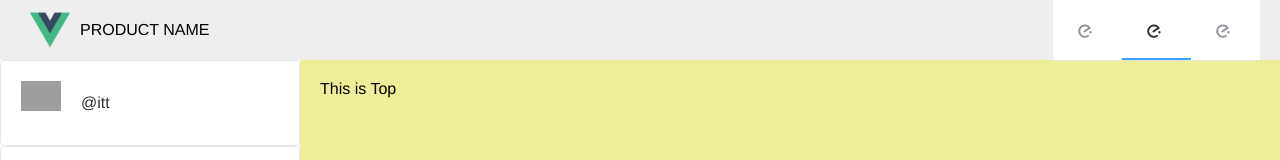
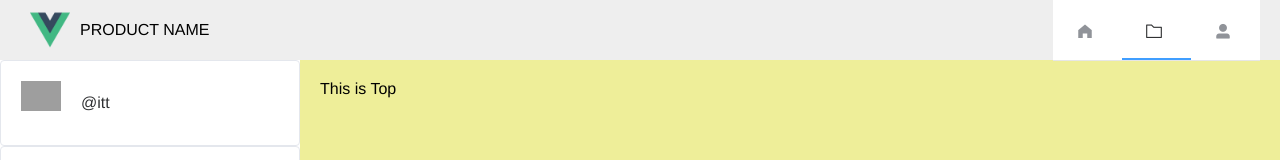
Before and after one commit to traP-jp/qtunes-frontend, a Vue app: page / in a window 1280 px wide. Shown: the top 160 px of the page. Built offline with nearby package versions, Linux system fonts and the light colour scheme; grey boxes are pictures that could not be loaded.

Commit message:
再修正

```diff
--- a/src/components/MenuIcon.vue
+++ b/src/components/MenuIcon.vue
@@ -1,5 +1,5 @@
 <template>
-  <el-menu-item :index="`${ind}`" :route="`${link}`">
+  <el-menu-item :index="`${ind}`" router="true" :route="`${link}`">
     <el-tooltip
       effect="dark"
       placement="bottom"
--- a/src/layout/component/LayoutHeader.vue
+++ b/src/layout/component/LayoutHeader.vue
@@ -6,17 +6,12 @@
         PRODUCT NAME
       </el-row>
     </div>
-    <!-- TODO: link修正 -->
+    <!-- TODO: link, icon msg修正 -->
     <div class="right-content">
       <el-menu mode="horizontal" :default-active="activePath()">
-        <MenuIcon msg="index 1" icon="el-icon-eleme" link="/" :ind="1" />
-        <MenuIcon
-          msg="index 2"
-          icon="el-icon-eleme"
-          link="/files/favorite"
-          :ind="2"
-        />
-        <MenuIcon msg="index 3" icon="el-icon-eleme" link="/user" :ind="3" />
+        <MenuIcon msg="Home" icon="el-icon-s-home" link="/" :ind="1" />
+        <MenuIcon msg="Favorite" icon="el-icon-folder" link="/files" :ind="2" />
+        <MenuIcon msg="User" icon="el-icon-user-solid" link="/user" :ind="3" />
       </el-menu>
     </div>
   </el-header>
```
